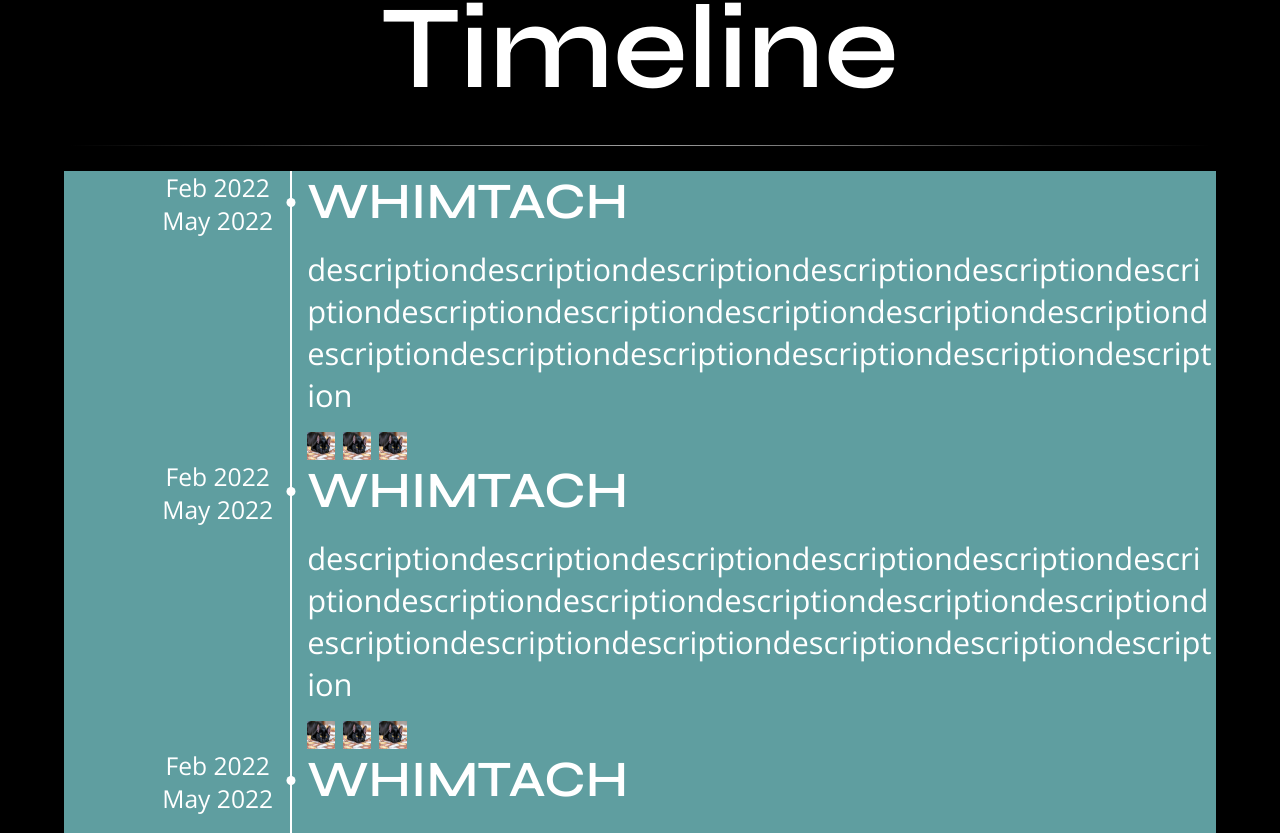
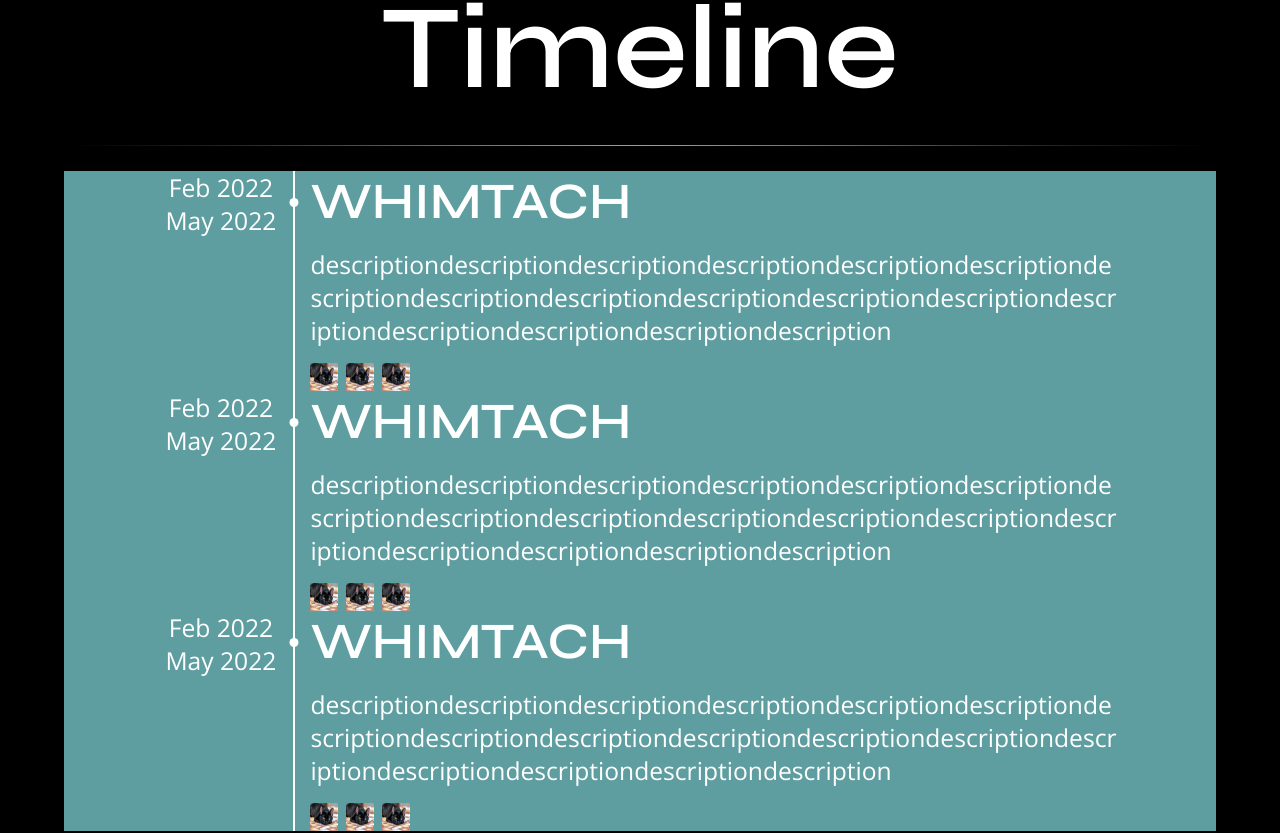
Before and after one commit to Gatinoko/Portfolio, a Next.js app: page / in a window 1280 px wide. Shown: the part 1404-2237 px from the top of the page. Built offline with nearby package versions, Linux system fonts and the light colour scheme.

Commit message:
fix(components): Fixed TimelineItem text issues

```diff
--- a/components/work-timeline/timeline-item/timeline-item.scss
+++ b/components/work-timeline/timeline-item/timeline-item.scss
@@ -3,7 +3,6 @@
 .timeline-item {
 	& {
 		display: flex;
-		min-width: 30ch;
 		background-color: cadetblue;
 		gap: get-spacing-value(spacing-16);
 	}
@@ -12,8 +11,8 @@
 		& {
 			display: flex;
 			width: 20%;
-			min-width: 10ch;
 			text-align: center;
+			word-break: keep-all;
 			justify-content: flex-end;
 			gap: get-spacing-value(spacing-16);
 		}
@@ -40,7 +39,16 @@
 			display: flex;
 			flex-direction: column;
 			gap: get-spacing-value(spacing-16);
-			width: 80%;
+			width: 70%;
+		}
+
+		.title {
+			word-break: keep-all;
+		}
+
+		.description {
+			word-break: break-all;
+			word-wrap: break-word;
 		}
 
 		.icons-container {
--- a/components/work-timeline/timeline-item/timeline-item.tsx
+++ b/components/work-timeline/timeline-item/timeline-item.tsx
@@ -38,7 +38,11 @@ export default function TimelineItem(props: TimelineItemProps) {
 				<h6 className='title'>{title}</h6>
 
 				{/* Item description */}
-				<p className='description'>{description}</p>
+				<p
+					className='description'
+					data-size='extra-small'>
+					{description}
+				</p>
 
 				{/* Item icons */}
 				{icons && (
```
